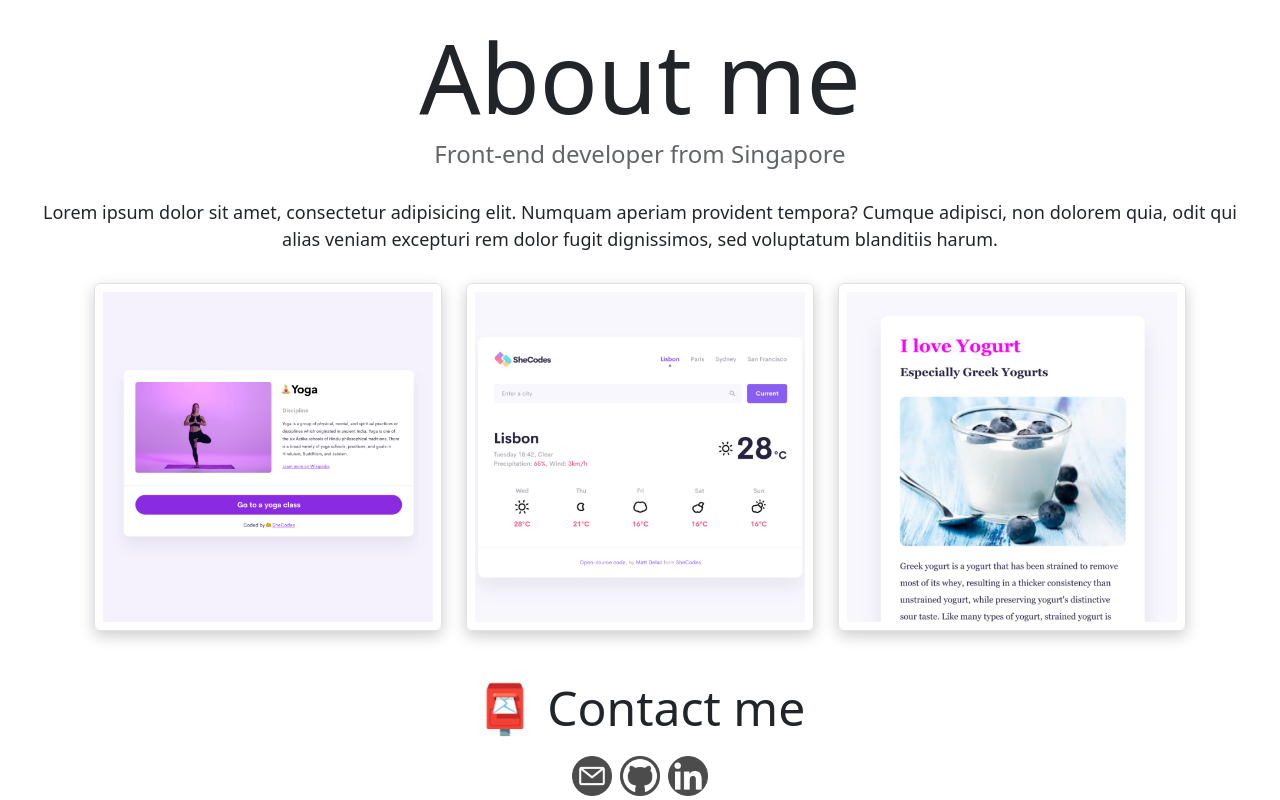
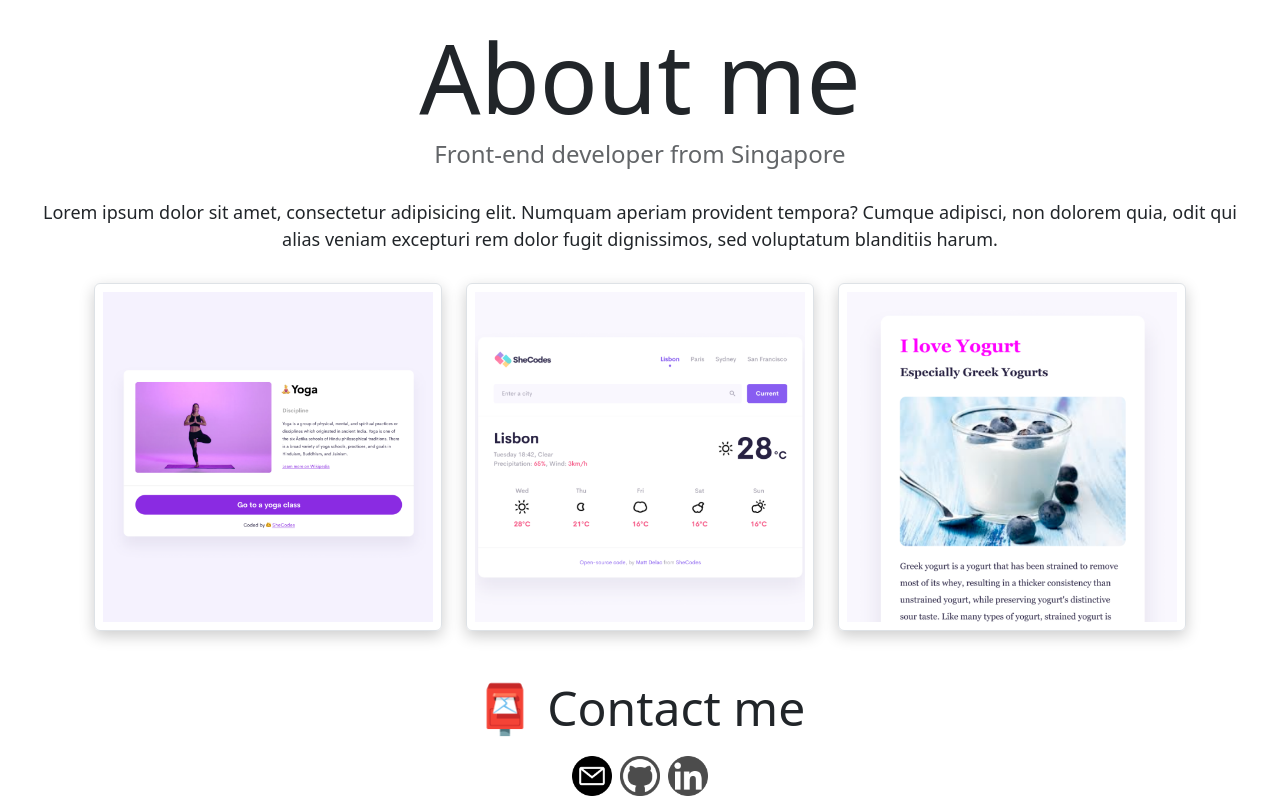
Before and after one commit to elleyjin/my-portfolio, a plain HTML site: page about.html in a window 1280 px wide. In both pictures the pointer is over the picture 592 px from the left and 851 px from the top of the page. Shown: the part 75-875 px from the top of the page. Drawn offline with nearby package versions, Linux system fonts and the light colour scheme.

Commit message:
fixed minor bug

```diff
--- a/src/styles.css
+++ b/src/styles.css
@@ -125,7 +125,7 @@ p {
   opacity: 0.7;
 }
 
-.social-link:hover {
+.social-img:hover {
   transition: all 200ms ease-in-out;
   opacity: 1;
 }
```
